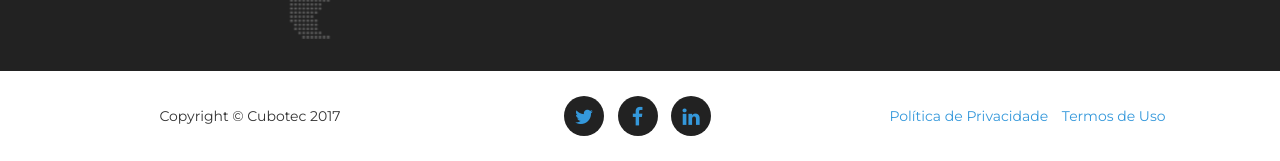
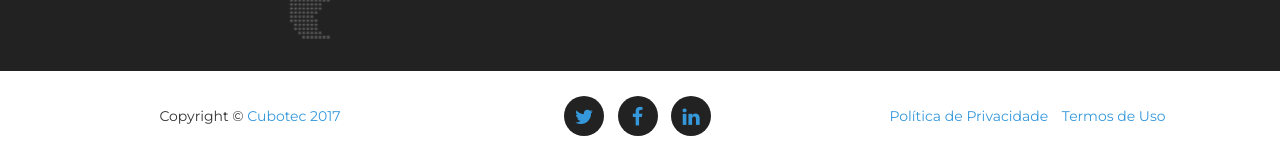
Before and after one commit to cubotecsolucoes/engenheiro, a CodeIgniter app: page /database/ in a window 1280 px wide. Shown: the part 3619-3780 px from the top of the page. Run offline with CodeIgniter, Linux system fonts and the light colour scheme; data that the repository does not hold is empty; some libraries are stand-ins or nearby versions; some web fonts are replaced.

Commit message:
Atualização do link Cubotec

```diff
--- a/application/views/home/index.php
+++ b/application/views/home/index.php
@@ -271,7 +271,7 @@
         <div class="container">
             <div class="row">
                 <div class="col-md-4">
-                    <span class="copyright">Copyright &copy; Cubotec 2017</span>
+                    <span class="copyright">Copyright &copy; <a href="https://www.facebook.com/cubotec.solucoes/" target="_blank">Cubotec 2017</a></span>
                 </div>
                 <div class="col-md-4">
                     <ul class="list-inline social-buttons">
```
